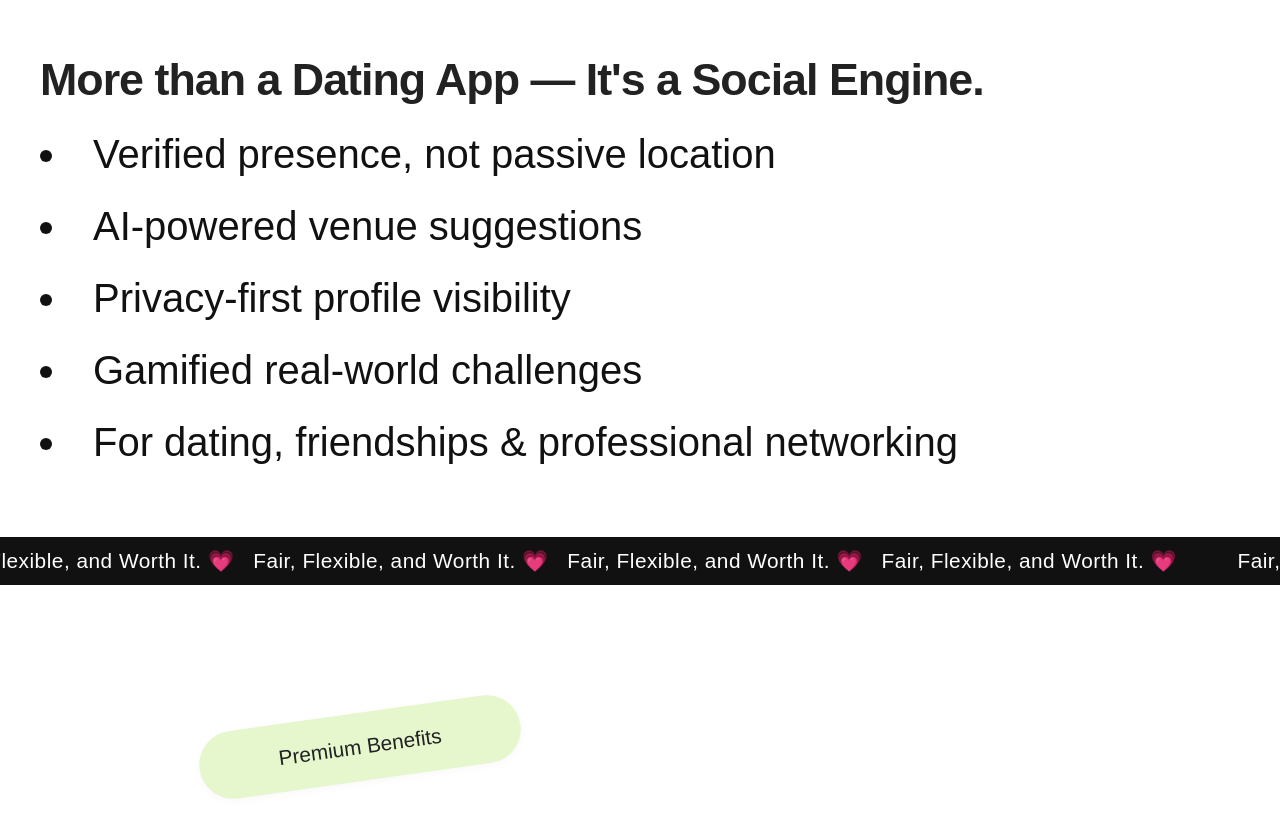
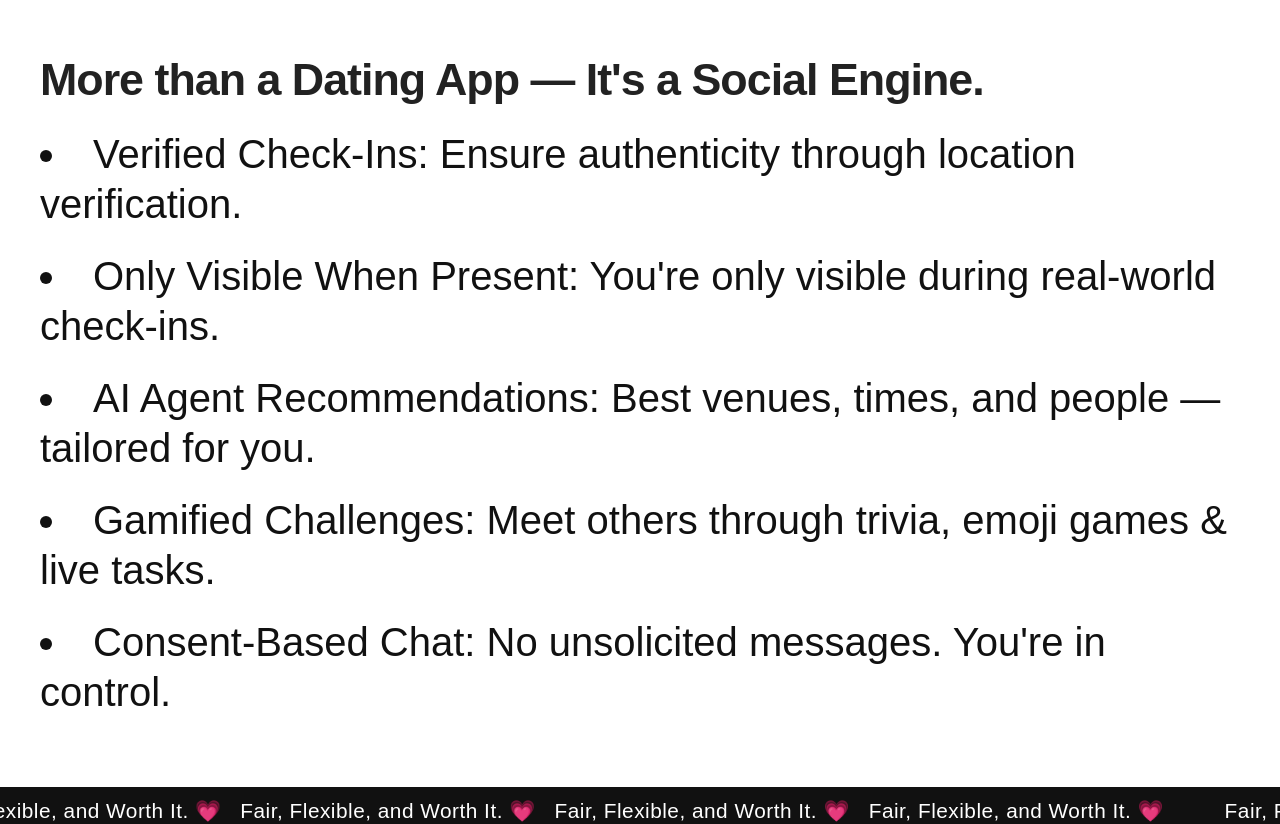
Before and after one commit to mertkilickaplan/shipWebsite, a React (Create React App) app: page / in a window 1280 px wide. Shown: the part 2540-3364 px from the top of the page. Built offline with nearby package versions, Linux system fonts and the light colour scheme.

Commit message:
Remove unnecessary files

```diff
--- a/src/App.js
+++ b/src/App.js
@@ -54,11 +54,11 @@ function App() {
       <section className="section social-engine-section">
         <h2 className="social-engine-title">More than a Dating App — It's a Social Engine.</h2>
         <ul className="social-engine-list">
-          <li>Verified presence, not passive location</li>
-          <li>AI-powered venue suggestions</li>
-          <li>Privacy-first profile visibility</li>
-          <li>Gamified real-world challenges</li>
-          <li>For dating, friendships & professional networking</li>
+          <li>Verified Check-Ins: Ensure authenticity through location verification.</li>
+          <li>Only Visible When Present: You're only visible during real-world check-ins.</li>
+          <li>AI Agent Recommendations: Best venues, times, and people — tailored for you.</li>
+          <li>Gamified Challenges: Meet others through trivia, emoji games & live tasks.</li>
+          <li>Consent-Based Chat: No unsolicited messages. You're in control.</li>
         </ul>
       </section>
       <div className="marquee-container">
```
